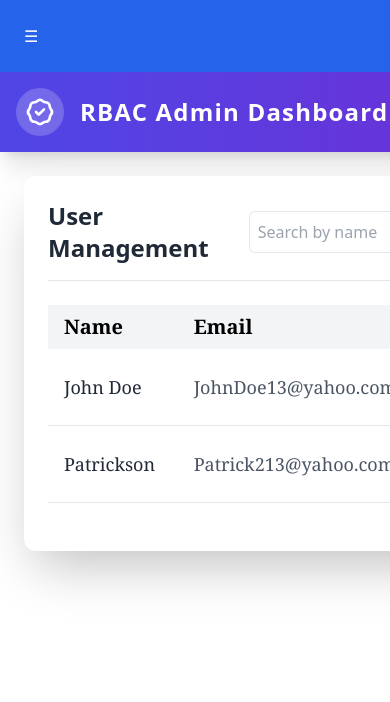
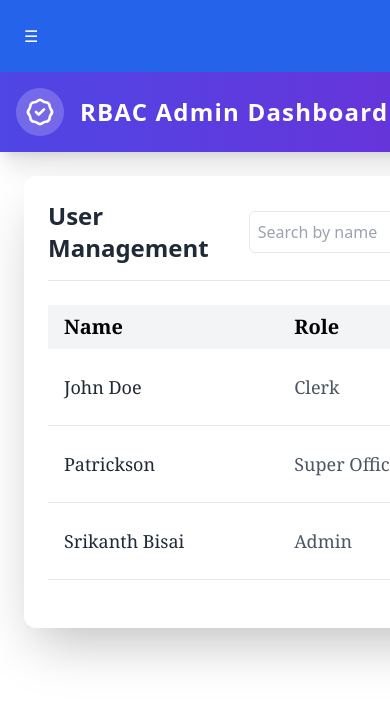
Before and after one commit to srikanthbisai/Role_based_Access_Control, a React (Create React App) app: page / in a window 390 px wide. Shown: the top 702 px of the page. Built offline with nearby package versions, Linux system fonts and the light colour scheme; data requests are answered from the project's data file.

Commit message:
responsive fix

```diff
--- a/db.json
+++ b/db.json
@@ -94,6 +94,13 @@
       "role": "Super Officer",
       "status": "Active",
       "email": "Patrick213@yahoo.com"
+    },
+    {
+      "id": "b066",
+      "name": "Srikanth Bisai",
+      "email": "wqojopqwjdpo@gmail.com",
+      "role": "Admin",
+      "status": "Inactive"
     }
   ]
 }
--- a/src/components/Sidebar.tsx
+++ b/src/components/Sidebar.tsx
@@ -1,14 +1,13 @@
 import React from 'react';
 import { NavLink } from 'react-router-dom';
 
-// Define prop types
 interface SidebarProps {
   isOpen: boolean;
   toggleSidebar: () => void;
 }
 
 const Sidebar: React.FC<SidebarProps> = ({ isOpen, toggleSidebar }) => {
-  const navItems = [
+  const Items = [
     { path: '/users', label: 'User Management', icon: '👥' },
     { path: '/roles', label: 'Role Management', icon: '🔑' },
     { path: '/permissions', label: 'Permission Management', icon: '🛡️' },
@@ -20,11 +19,17 @@ const Sidebar: React.FC<SidebarProps> = ({ isOpen, toggleSidebar }) => {
         isOpen ? 'block' : 'hidden'
       } lg:block fixed left-0 top-0 w-64 bg-gradient-to-b from-blue-900 to-blue-600 text-white h-screen shadow-lg z-50`}
     >
-      <div className="flex justify-center mb-6 pt-6">
+      <div className="flex justify-between items-center mb-6 pt-6 px-4">
         <h1 className="text-3xl font-bold">Admin Panel</h1>
+        <button
+          className="lg:hidden text-white text-2xl"
+          onClick={toggleSidebar}
+        >
+          &times; {/* Cross mark for closing sidebar */}
+        </button>
       </div>
       <nav className="px-4 space-y-4">
-        {navItems.map((item) => (
+        {Items.map((item) => (
           <NavLink
             key={item.path}
             to={item.path}
--- a/src/components/UserManagement.tsx
+++ b/src/components/UserManagement.tsx
@@ -9,7 +9,26 @@ import Button from "@mui/material/Button";
 import useUserManagement from "../hooks/useUserManagement";
 
 const UserManagement: React.FC = () => {
-  const { roles, editingUser, newUser, loading, error, showDialog, searchQuery, selectedRole, filteredUsers, setSearchQuery, setSelectedRole, setNewUser, setShowDialog, toggleUserStatus, handleAddUser, setEditingUser,  handleUpdateUser,  handleDeleteUser,  handleEditClick,
+  const {
+    roles,
+    editingUser,
+    newUser,
+    loading,
+    error,
+    showDialog,
+    searchQuery,
+    selectedRole,
+    filteredUsers,
+    setSearchQuery,
+    setSelectedRole,
+    setNewUser,
+    setShowDialog,
+    toggleUserStatus,
+    handleAddUser,
+    setEditingUser,
+    handleUpdateUser,
+    handleDeleteUser,
+    handleEditClick,
   } = useUserManagement();
 
   return (
@@ -52,10 +71,12 @@ const UserManagement: React.FC = () => {
         <thead>
           <tr className="bg-gray-100 font-serif text-xl">
             <th className="py-2 px-4 text-left">Name</th>
-      <th className="py-2 px-4 text-left">Email</th>
+            <th className="py-2 px-4 text-left hidden lg:table-cell">Email</th>
             <th className="py-2 px-4 text-left hidden lg:table-cell">Status</th>
             <th className="py-2 px-4 text-left">Role</th>
-      <th className="py-2 px-4 text-left hidden lg:table-cell">Activity</th>
+            <th className="py-2 px-4 text-left hidden lg:table-cell">
+              Activity
+            </th>
             <th className="py-2 px-4 text-left">Edit</th>
             <th className="py-2 px-4 text-left">Delete</th>
           </tr>
@@ -69,7 +90,7 @@ const UserManagement: React.FC = () => {
               <td className="py-6 px-4 font-medium text-gray-800">
                 {user.name}
               </td>
-        <td className="py-6 px-4 text-gray-600">{user.email}</td>
+              <td className="py-6 px-4 text-gray-600 hidden lg:table-cell">{user.email}</td>
               {/* Status column hidden on smaller screens */}
               <td className="py-6 px-4 text-gray-600 hidden lg:table-cell">
                 <span
@@ -80,6 +101,7 @@ const UserManagement: React.FC = () => {
                   {user.status}
                 </span>
               </td>
+
               <td className="py-6 px-4 text-gray-600">{user.role}</td>
               {/* Activity column hidden on smaller screens */}
               <td className="py-6 px-4 text-gray-600 hidden lg:table-cell">
@@ -107,6 +129,7 @@ const UserManagement: React.FC = () => {
                   </div>
                 </label>
               </td>
+
               <td className="py-6 px-4">
                 <button
                   onClick={() => handleEditClick(user)}
@@ -115,6 +138,7 @@ const UserManagement: React.FC = () => {
                   EDIT
                 </button>
               </td>
+
               <td className="py-6 px-4">
                 <button
                   onClick={() => handleDeleteUser(user.id)}
@@ -127,7 +151,6 @@ const UserManagement: React.FC = () => {
           ))}
         </tbody>
       </table>
-
 
       {/* Add/Edit User Dialog */}
       <Dialog open={showDialog} onClose={() => setShowDialog(false)}>
```
Lines whose indentation alone changed are shown as unchanged.
